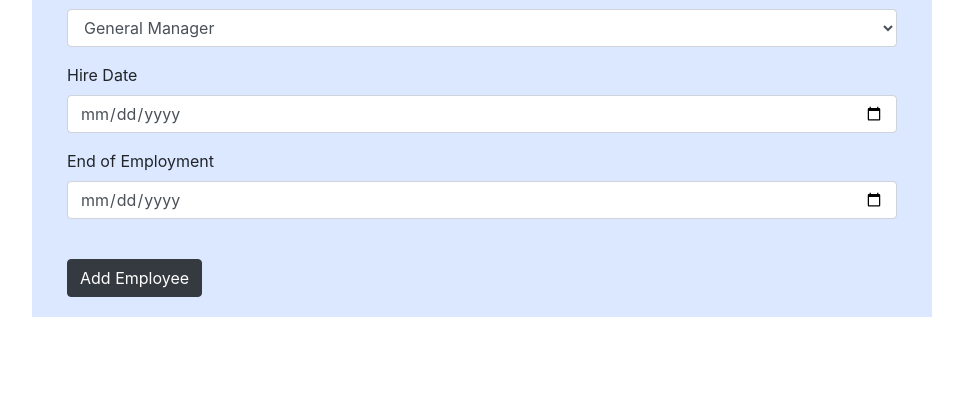
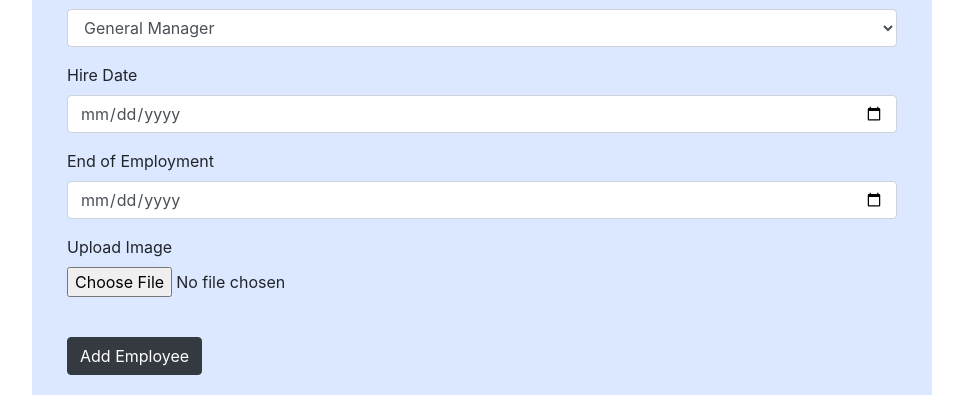
Before and after one commit to handskadi/employee_attendance_app, a Flask app: template templates/register.html in a window 1280 px wide. Shown: the part 905-1320 px from the top of the page, without its empty margins (158-1121 px from the left). Before the commit the page ends 1222 px from the top, so only its background shows below. Run offline with Flask 3, Linux system fonts and the light colour scheme; the template is opened without the code that fills it: values that come from a table or form of the project are taken from there, others are empty; some libraries are stand-ins or nearby versions.

Commit message:
Photo Upload completed

```diff
--- a/app.py
+++ b/app.py
@@ -6,7 +6,9 @@ from wtforms import StringField, PasswordField, SubmitField, SelectField, DateFi
 from wtforms.validators import DataRequired, Email, ValidationError
 import bcrypt
 from flask_mysqldb import MySQL
-
+from werkzeug.utils import secure_filename
+from flask_wtf.file import FileField, FileAllowed
+from flask import current_app
 
 app = Flask(__name__)
 
@@ -19,8 +21,14 @@ app.config['MYSQL_USER'] = os.getenv('MYSQL_USER')
 app.config['MYSQL_PASSWORD'] = os.getenv('MYSQL_PASSWORD')
 app.config['MYSQL_DB'] = os.getenv('MYSQL_DB')
 app.secret_key = os.getenv('SECRET_KEY')
+mysql = MySQL(app)
 
-mysql = MySQL(app)
+# Define the upload folder within the static directory
+UPLOAD_FOLDER = os.path.join('static', 'uploads')
+ALLOWED_EXTENSIONS = {'png', 'jpg', 'jpeg'}
+app.config['UPLOAD_FOLDER'] = UPLOAD_FOLDER
+
+
 
 class CreateForm(FlaskForm):
     project_name = StringField("Project Name", validators=[DataRequired()])
@@ -58,7 +66,8 @@ class RegisterForm(FlaskForm):
     password = PasswordField("Temporary Password", validators=[DataRequired()])
     hire_date = DateField('Hire Date', format='%Y-%m-%d', validators=[DataRequired()])
     end_employment = DateField('End of Employment', format='%Y-%m-%d', validators=[DataRequired()])
-    # retrive  all projects
+
+    # retrive all projects
     with app.app_context():
         cursor = mysql.connection.cursor()
         cursor.execute("SELECT * FROM project WHERE is_active='1'")
@@ -66,6 +75,7 @@ class RegisterForm(FlaskForm):
         cursor.close()
         project_choices =  [(str(project[0]), project[1]) for project in projects]
         project = SelectField('Assign Project', choices=project_choices, validators=[DataRequired()])
+
     # retive all managers
     with app.app_context():
         cursor = mysql.connection.cursor()
@@ -75,7 +85,13 @@ class RegisterForm(FlaskForm):
         manager_choices =  [(str(manager[0]), manager[6] +' '+ manager[7]) for manager in managers]
         manager = SelectField('Assign Manager', choices=manager_choices, validators=[DataRequired()])
 
+    image = FileField("Upload Image", validators=[FileAllowed(['jpg', 'png'], 'Images only!')])
     submit = SubmitField("Add Employee")
+
+    # Add UPLOAD_FOLDER to the form instance
+    def __init__(self, *args, **kwargs):
+        super(RegisterForm, self).__init__(*args, **kwargs)
+        self.upload_folder = current_app.config['UPLOAD_FOLDER']
 
     def validate_email(self, field):
         cursor = mysql.connection.cursor()
@@ -84,6 +100,15 @@ class RegisterForm(FlaskForm):
         cursor.close()
         if user:
             raise ValidationError('Email Already Taken')
+
+    def save_image(self, image):
+        if image:
+            filename = secure_filename(image.filename)
+            os.makedirs(self.upload_folder, exist_ok=True)  # Create the directory if it doesn't exist
+            image_path = os.path.join(self.upload_folder, filename)
+            image.save(image_path)
+            return filename
+        return None
 
 class LoginForm(FlaskForm):
     email = StringField("Email", validators=[DataRequired(), Email()])
@@ -102,6 +127,7 @@ def register():
     user = cursor.fetchone()
     if user and 'user_id' in session and session['user_id'] == 1:
         form = RegisterForm()
+        form.upload_folder = app.config['UPLOAD_FOLDER']
         if form.validate_on_submit():
             first_name = form.first_name.data
             last_name = form.last_name.data
@@ -113,6 +139,7 @@ def register():
             project = form.project.data
             manager = form.manager.data
             password = form.password.data
+            image = form.image.data
 
             hashed_password = bcrypt.hashpw(password.encode('utf-8'), bcrypt.gensalt())
 
@@ -123,8 +150,12 @@ def register():
             cursor.execute("SELECT user_id FROM user where email=%s", (form.email.data,))
             # Store data into user employee table
             user_id_employee = cursor.fetchone()[0]
-            cursor.execute("INSERT INTO employee  (user_id, hire_date, end_employment, manager_id, project_id, firstname, lastname, role) VALUES (%s,%s,%s,%s,%s,%s,%s,%s)",
-            (user_id_employee, hire_date, end_employment, manager, project, first_name, last_name, role))
+
+            # Save the image and get the filename
+            image_filename = form.save_image(image)
+
+            cursor.execute("INSERT INTO employee  (user_id, hire_date, end_employment, manager_id, project_id, firstname, lastname, role, image_filename) VALUES (%s,%s,%s,%s,%s,%s,%s,%s,%s)",
+                           (user_id_employee, hire_date, end_employment, manager, project, first_name, last_name, role, image_filename))
             mysql.connection.commit()
             cursor.close()
 
@@ -132,6 +163,7 @@ def register():
 
         return render_template('register.html', form=form)
     return redirect(url_for('login'))
+
 
 @app.route('/login', methods=['GET','POST'])
 def login():
--- a/templates/register.html
+++ b/templates/register.html
@@ -3,7 +3,7 @@
 
 <div class="container">
     <h2>Add New Employee:</h2>
-    <form action="/register" method="POST">
+    <form action="/register" method="POST" enctype="multipart/form-data">
         {{ form.hidden_tag() }}
         <hr class="mb-4">
         <h4 class="mb-3">Employee Credentials:</h4>
@@ -135,6 +135,18 @@
             </ul>
             {% endif %}
         </div>
+        <div class="form-group">
+            {{ form.image.label(for="image") }}
+            {{ form.image(id="image", class="form-control-file") }}
+
+            {% if form.image.errors %}
+            <ul>
+                {% for error in form.image.errors %}
+                <li>{{ error }}</li>
+                {% endfor %}
+            </ul>
+            {% endif %}
+        </div>
         {{ form.submit(class="btn btn-dark mt-4")}}
     </form>
 </div>
```
Also changed, not shown: static/uploads/mohamedkadi.jpg (added).
